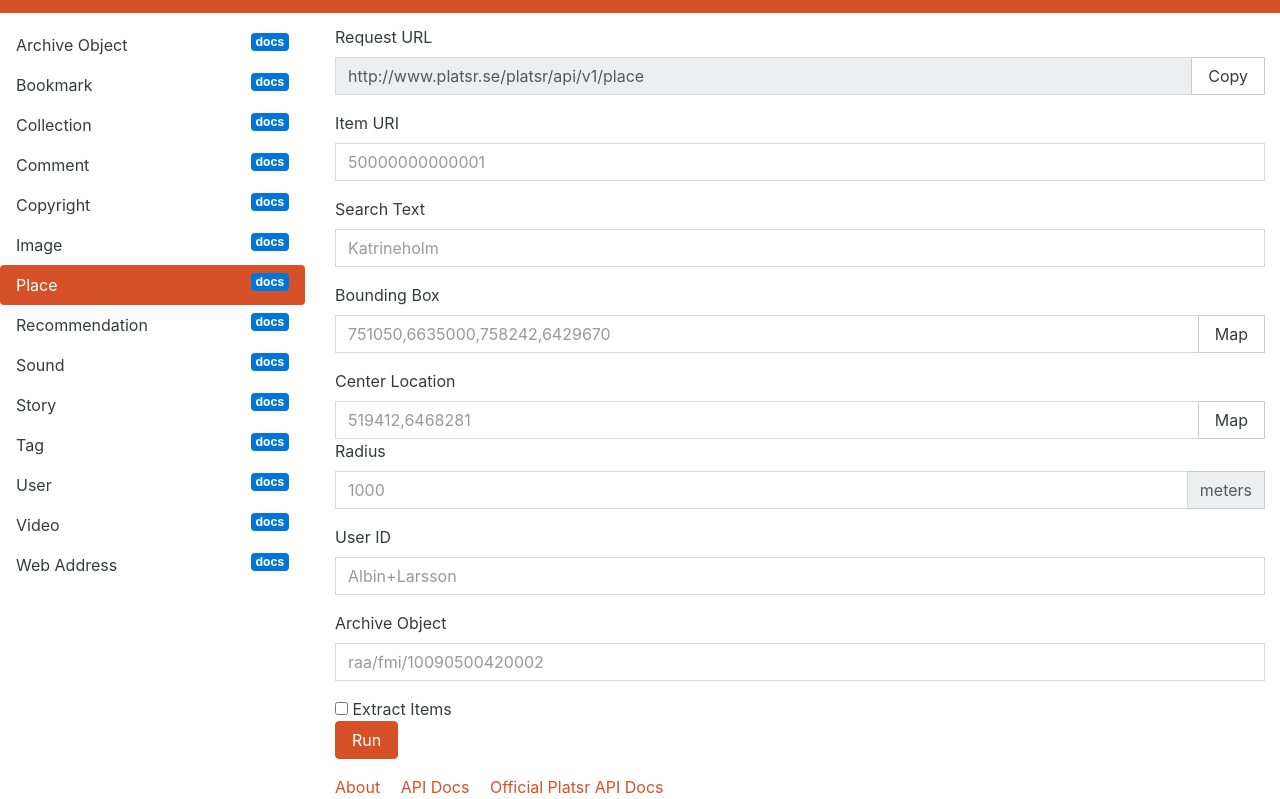
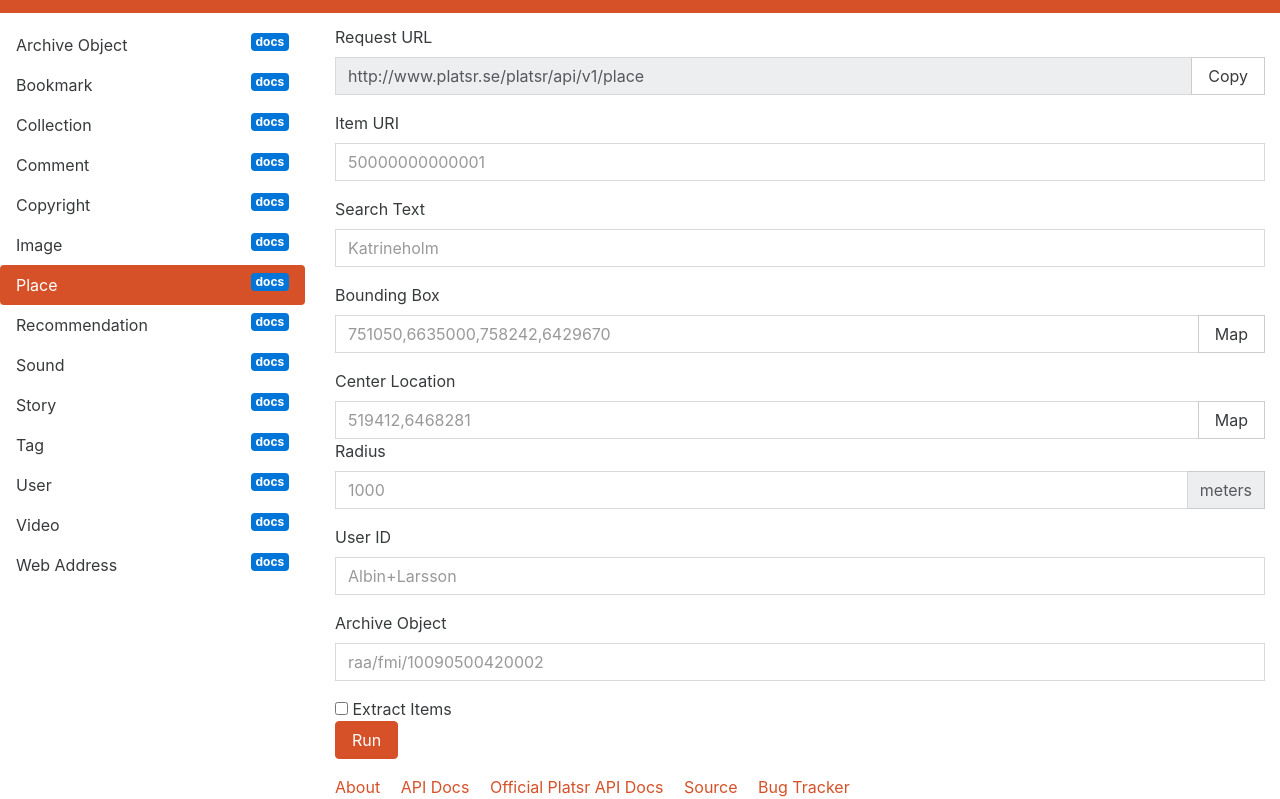
Before and after one commit to Abbe98/platsr-api-sandbox, a website: page src/index.html in a window 1280 px wide. Shown: the part 41-840 px from the top of the page. Drawn offline with Linux system fonts and the light colour scheme.

Commit message:
new footer links

```diff
--- a/src/index.html
+++ b/src/index.html
@@ -193,6 +193,8 @@
 						<a class="nav-link" href="#about" data-toggle="modal" data-target="#about">About</a>
 						<a class="nav-link" href="docs.html">API Docs</a>
 						<a class="nav-link" href="http://www.platsr.nu/platsrs-api/">Official Platsr API Docs</a>
+						<a class="nav-link" href="https://github.com/Abbe98/platsr-api-sandbox">Source</a>
+						<a class="nav-link" href="https://github.com/Abbe98/platsr-api-sandbox/issues">Bug Tracker</a>
 					</nav>
 				</footer>
 			</div>
```
Also changed, not shown: src/docs.html (+2 -0 lines), dist/docs.html, dist/index.html.
